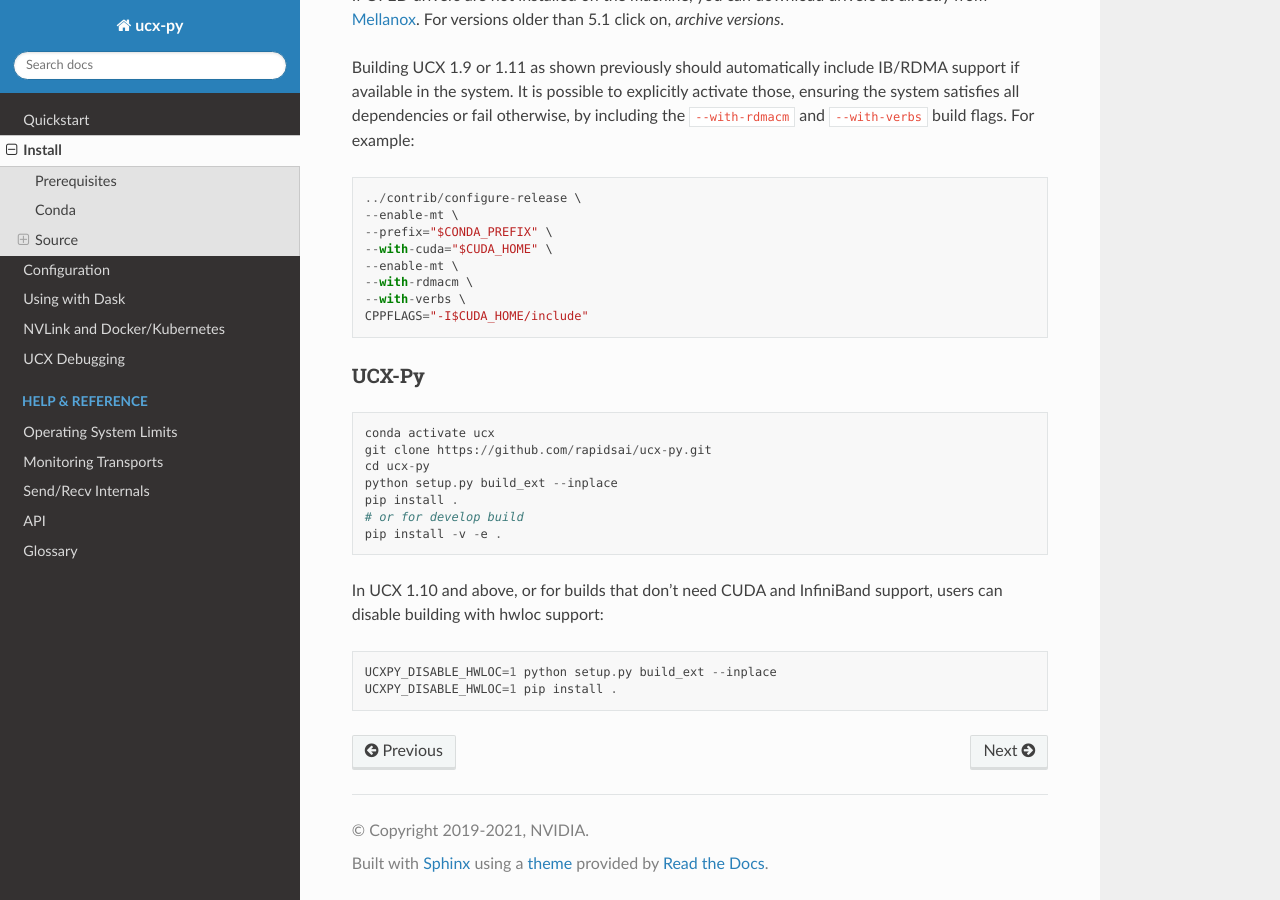
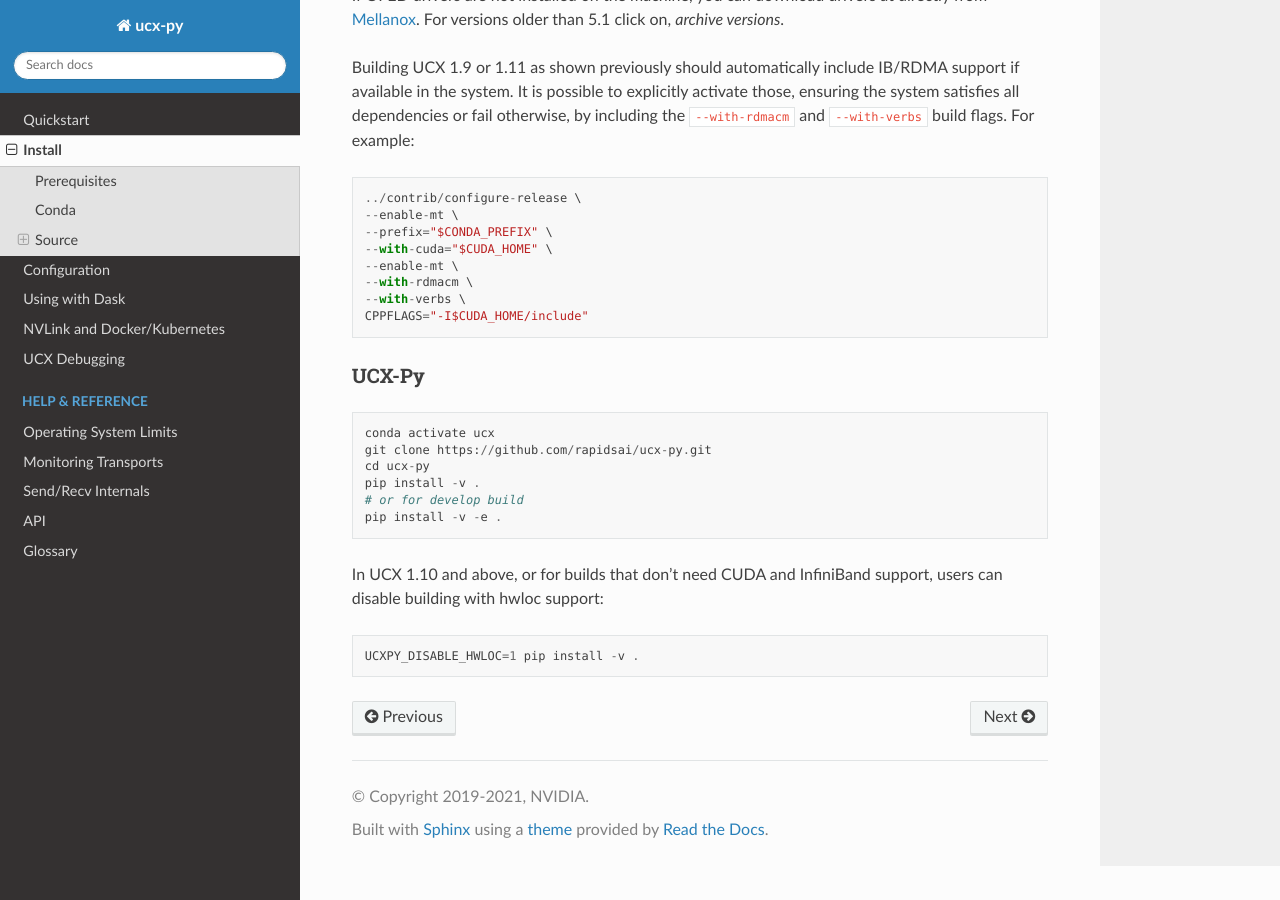
Before and after one commit to rapidsai/ucx-py, a Sphinx documentation site: the page built from docs/source/install.rst, in a window 1280 px wide and 900 px high, scrolled down 2649 px. Built offline with Sphinx 7.4.7 and the Read the Docs theme 2.0.0, drawn with Linux system fonts in a browser that asks for light colours; the version number could not be read and is left out.

Commit message:
Make ucx-py installation examples consistent

```diff
--- a/docs/source/install.rst
+++ b/docs/source/install.rst
@@ -155,8 +155,7 @@
     conda activate ucx
     git clone https://github.com/rapidsai/ucx-py.git
     cd ucx-py
-    python setup.py build_ext --inplace
-    pip install .
+    pip install -v .
     # or for develop build
     pip install -v -e .
 
@@ -164,5 +163,4 @@
 
 ::
 
-    UCXPY_DISABLE_HWLOC=1 python setup.py build_ext --inplace
-    UCXPY_DISABLE_HWLOC=1 pip install .
+    UCXPY_DISABLE_HWLOC=1 pip install -v .
```
